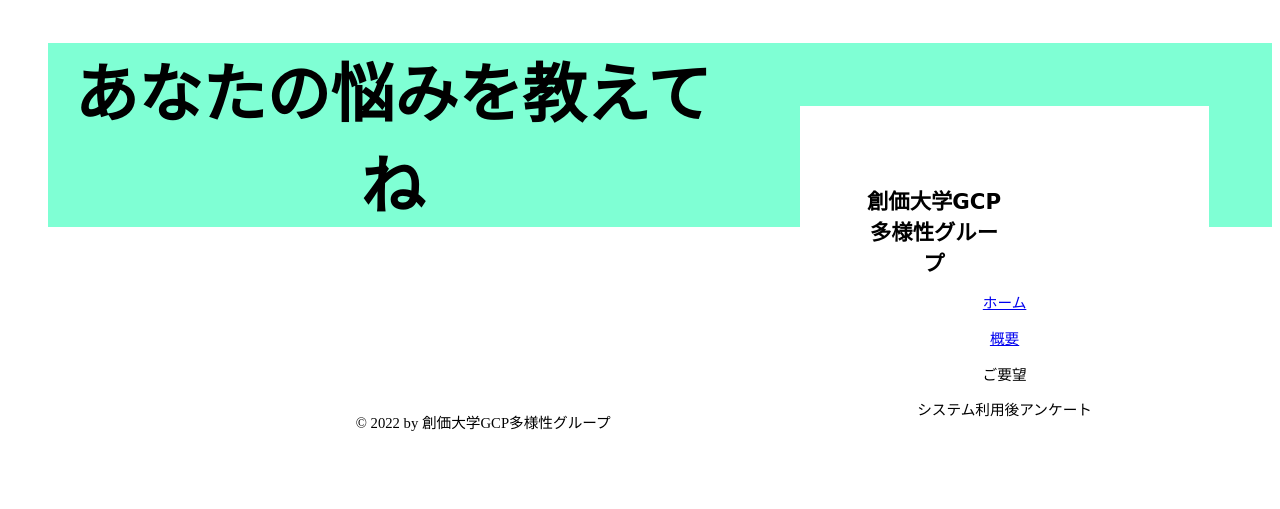
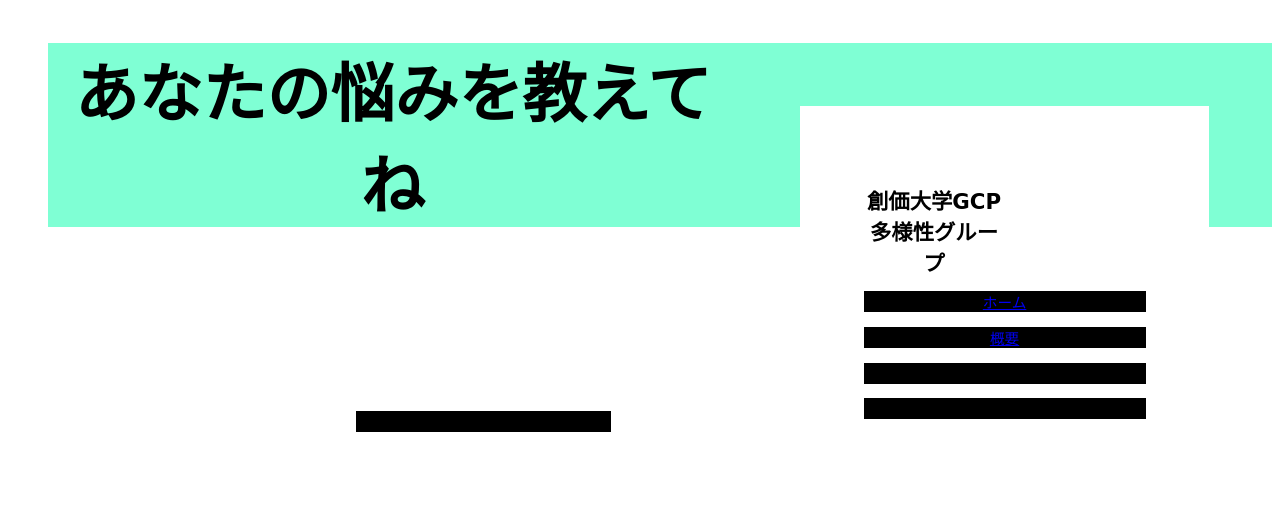
Before and after one commit to akiyamasoka/yukiyanagi, a Django app: page / in a window 1280 px wide. Shown: the top 509 px of the page. Run offline with Django 3.2, Linux system fonts and the light colour scheme; data that the repository does not hold is empty.

Commit message:
Changed the HTML for the site.

```diff
--- a/blog/static/CSS/blog.css
+++ b/blog/static/CSS/blog.css
@@ -60,3 +60,7 @@ h1, h2, h3 {
 .not_new_line {
     white-space: nowrap;
 }
+
+p {
+    background-color: black;
+}
```
